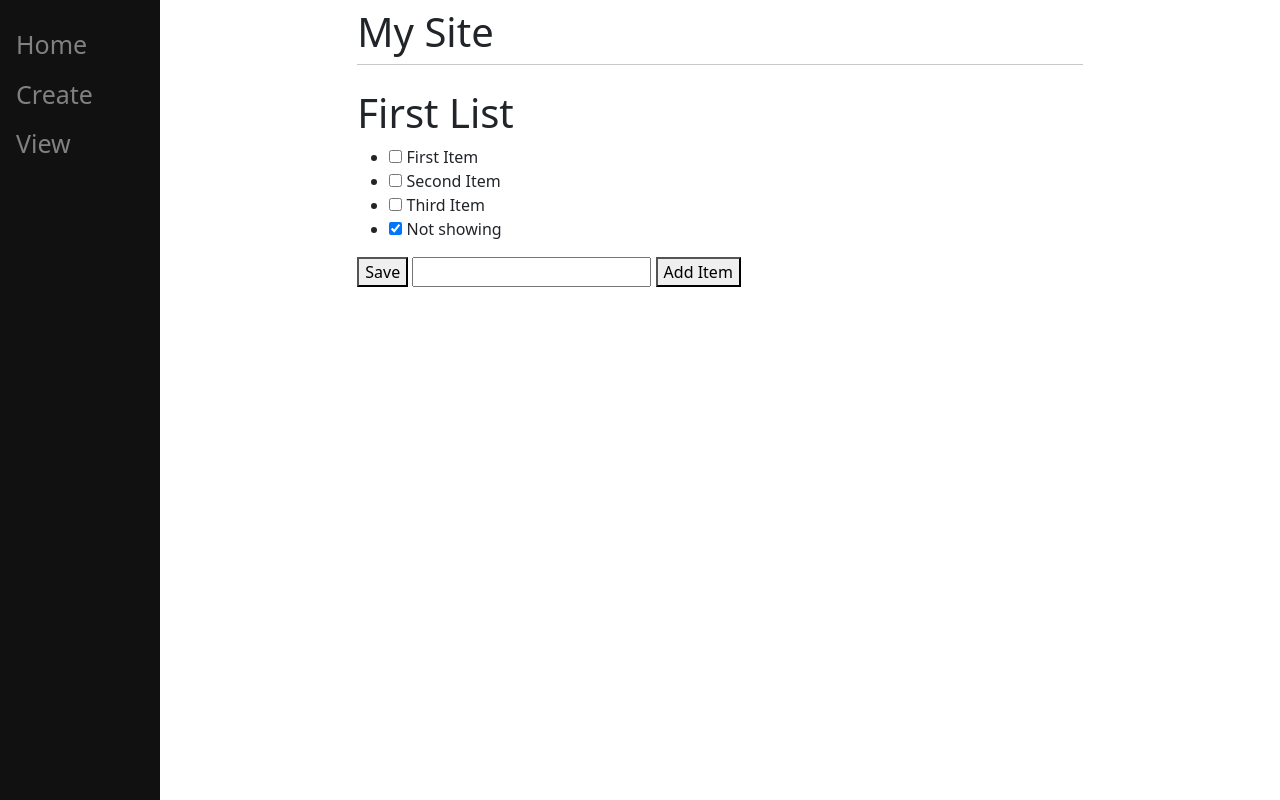
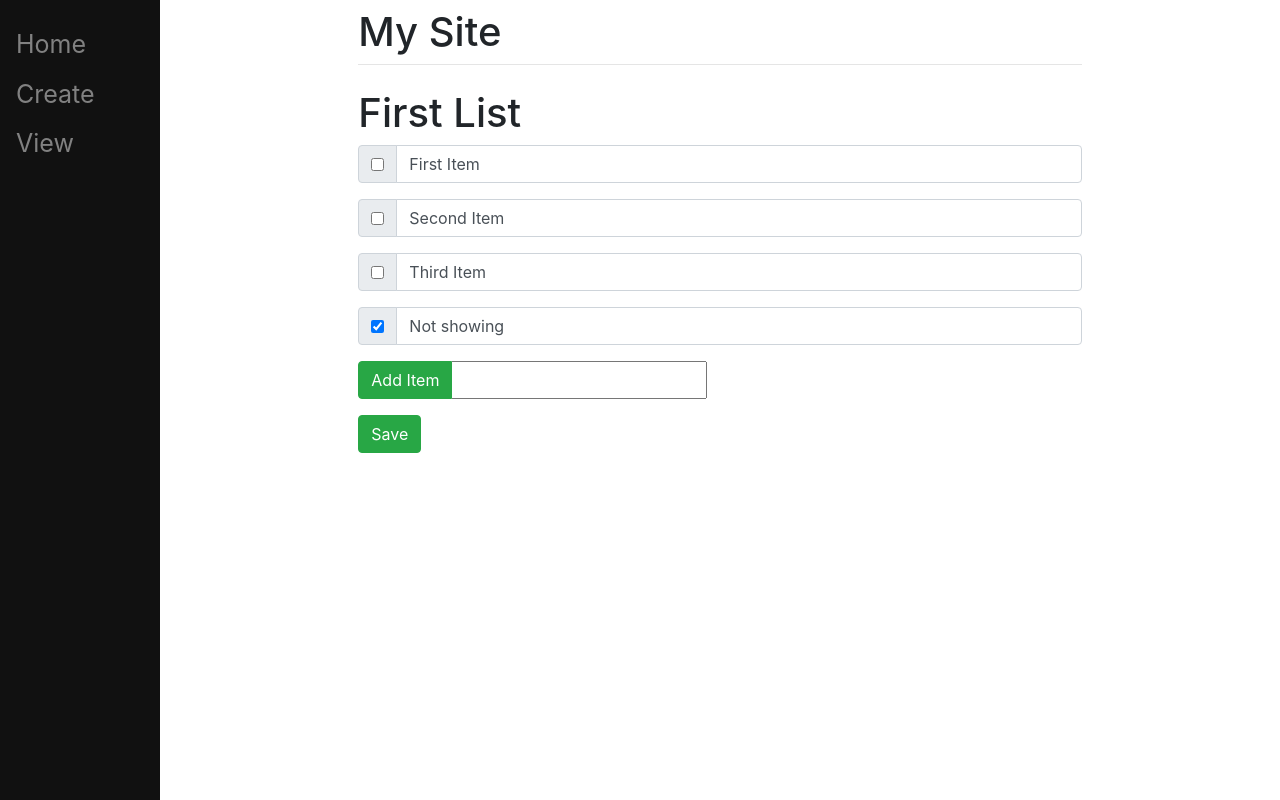
Before and after one commit to vimanshaMJ/django-project-01, a Django app: page /2 in a window 1280 px wide. Run offline with Django 5.2, Linux system fonts and the light colour scheme; data comes from the database, SQL or seed files in the repository.

Commit message:
bootstrap style for list.html

```diff
--- a/main/templates/main/base.html
+++ b/main/templates/main/base.html
@@ -30,9 +30,9 @@
     </style>
 
     <link
-      href="https://cdn.jsdelivr.net/npm/bootstrap@5.2.3/dist/css/bootstrap.min.css"
       rel="stylesheet"
-      integrity="sha384-rbsA2VBKQhggwzxH7pPCaAqO46MgnOM80zW1RWuH61DGLwZJEdK2Kadq2F9CUG65"
+      href="https://cdn.jsdelivr.net/npm/bootstrap@4.6.2/dist/css/bootstrap.min.css"
+      integrity="sha384-xOolHFLEh07PJGoPkLv1IbcEPTNtaed2xpHsD9ESMhqIYd0nLMwNLD69Npy4HI+N"
       crossorigin="anonymous"
     />
 
--- a/main/templates/main/list.html
+++ b/main/templates/main/list.html
@@ -11,25 +11,40 @@
 <!--reason we need a form because need to pass the information using POST request
   (whether the user clicked the check button, item typed into add to the list)  -->
 <form method="post" action="#">
-  {% csrf_token %}
-  <ul>
-    {% for item in ls.item_set.all %} {% if item.complete == True %}
-    <li>
-      <input type="checkbox" value="clicked" name="c{{item.id}}" checked />
-      {{ item.text }}
-    </li>
-    {% else %}
-    <li>
-      <input type="checkbox" value="clicked" name="c{{item.id}}" />
-      {{ item.text }}
-    </li>
+  {% csrf_token %} {% for item in ls.item_set.all %}
+  <div class="input-group mb-3">
+    <div class="input-group-prepend">
+      <div class="input-group-text">
+        {% if item.complete == True %}
+        <input type="checkbox" value="clicked" name="c{{item.id}}" checked />
+        {% else %}
+        <input type="checkbox" value="clicked" name="c{{item.id}}" />
+        {% endif %}
+      </div>
+    </div>
+    <input type="text" value="{{item.text}}" class="form-control" />
+  </div>
 
-    {% endif %} {% endfor %}
-  </ul>
+  {% endfor %}
 
-  <button type="submit" name="save" value="save">Save</button>
-  <input type="text" name="new" />
-  <button type="submit" name="newItem" value="newItem">Add Item</button>
+  <div class="input-group mb-3">
+    <div class="input-group-prepend">
+      <button
+        type="submit"
+        name="newItem"
+        value="newItem"
+        class="btn btn-success"
+      >
+        Add Item
+      </button>
+    </div>
+
+    <input type="text" name="new" />
+  </div>
+
+  <button type="submit" name="save" value="save" class="btn btn-success">
+    Save
+  </button>
 </form>
 
 {% endblock %}
```
